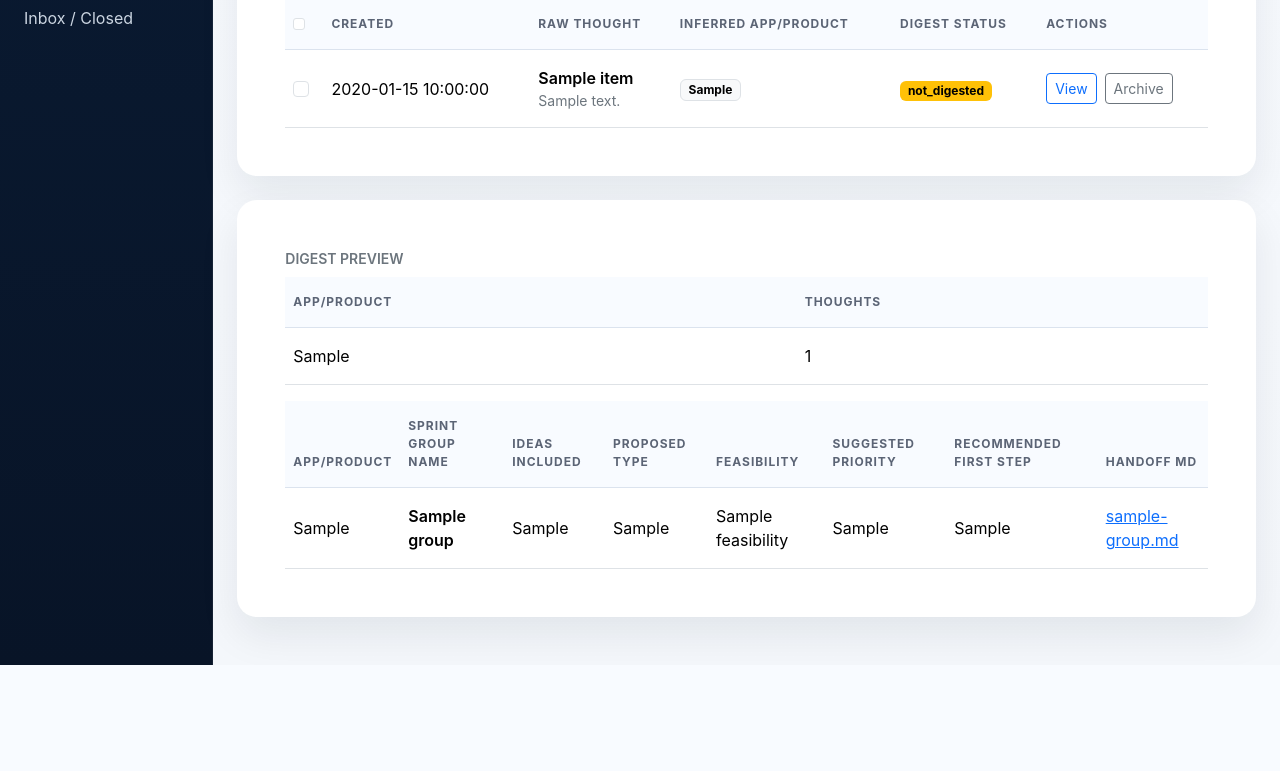
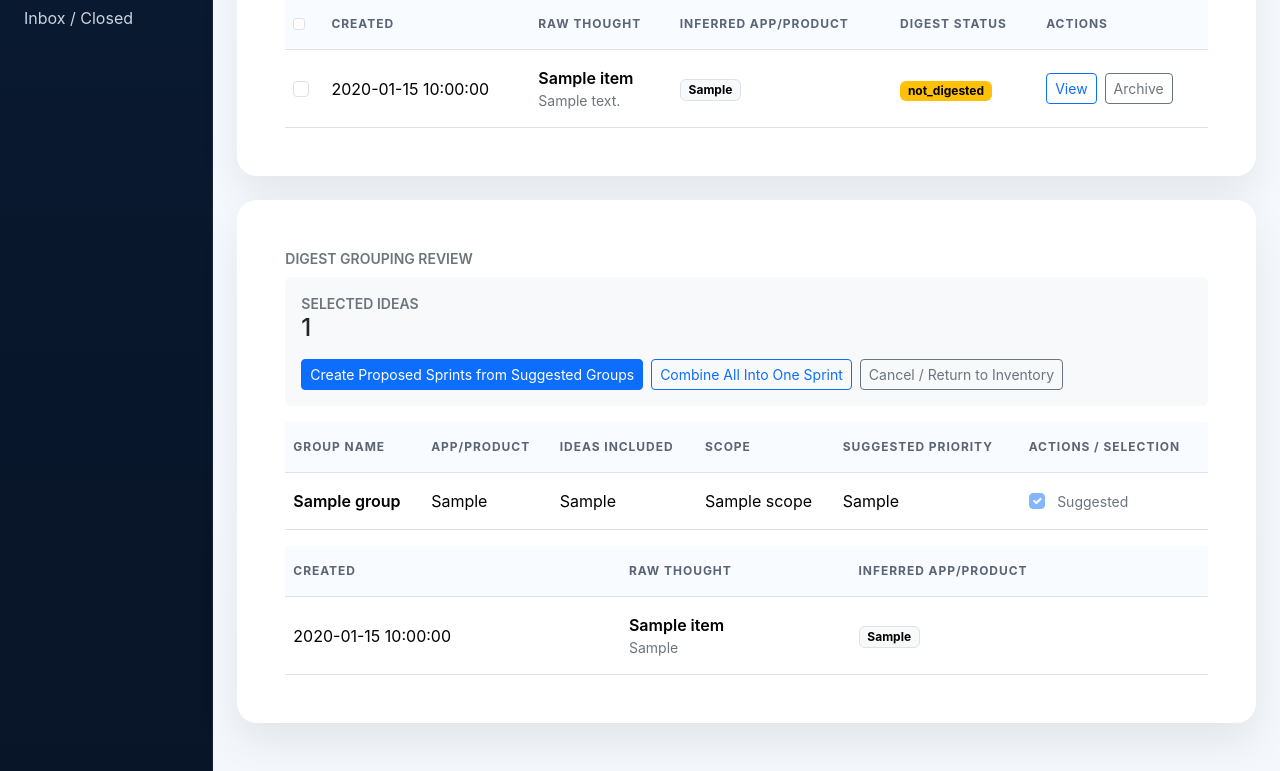
Before and after one commit to fourseasonsft/worklog-viewer, a Flask app: template templates/assistant.html in a window 1280 px wide. Shown: the part 876-1647 px from the top of the page. Before the commit the page ends 1541 px from the top, so only its background shows below. Run offline with Flask 3, Linux system fonts and the light colour scheme; the template is opened without the code that fills it: most values are stand-ins (such as "Sample title", 1, 10 or a date in 2020); some libraries are stand-ins or nearby versions.

Commit message:
Add digest grouping review before proposal creation

```diff
--- a/app.py
+++ b/app.py
@@ -2066,6 +2066,95 @@ def _build_handoff_markdown(app_name: str, sprint_name: str, thoughts: list[dict
     )
 
 
+def _preview_thought_items(items: list[dict[str, str]]) -> dict[str, object]:
+    preview = _digest_groups_from_items(items)
+    preview["source_thought_ids"] = [_thought_item_fingerprint(item) for item in items]
+    preview["source_thought_paths"] = [item.get("path") for item in items]
+    return preview
+
+
+def _proposal_from_digest_group(group: dict[str, object]) -> dict[str, object]:
+    thoughts = [thought for thought in group.get("thoughts") or [] if isinstance(thought, dict)]
+    intended_sprint_code = str(
+        group.get("intended_sprint_code")
+        or group.get("sprint_code")
+        or _generate_sprint_code(str(group.get("app_product") or "Other"))
+    )
+    source_idea_summaries = [
+        thought.get("normalized_summary") or thought.get("display_snippet") or thought.get("raw_text_full") or thought.get("title") or thought.get("path")
+        for thought in thoughts
+    ]
+    source_thought_paths = [thought.get("path") for thought in thoughts if thought.get("path")]
+    source_thought_ids = [_thought_item_fingerprint(thought) for thought in thoughts if thought.get("path")]
+    return {
+        **group,
+        "proposal_id": group.get("proposal_id") or _generate_proposal_id(),
+        "intended_sprint_code": intended_sprint_code,
+        "sprint_code": intended_sprint_code,
+        "status": "proposed",
+        "created_at": datetime.now(timezone.utc).isoformat(),
+        "updated_at": datetime.now(timezone.utc).isoformat(),
+        "source_thought_paths": source_thought_paths,
+        "source_thought_ids": source_thought_ids,
+        "source_idea_summaries": source_idea_summaries,
+        "proposed_work": group.get("proposed_work") or source_idea_summaries,
+        "handoff_md": _build_handoff_markdown(
+            str(group.get("app_product") or "Other"),
+            str(group.get("sprint_group_name") or "Sprint"),
+            thoughts,
+            {**group, "intended_sprint_code": intended_sprint_code},
+        ),
+    }
+
+
+def _create_proposed_sprints_from_preview(preview: dict[str, object], mode: str = "suggested") -> list[dict[str, object]]:
+    groups = [group for group in preview.get("sprint_groups") or [] if isinstance(group, dict)]
+    if mode == "combine_all":
+        all_thoughts = []
+        for group in groups:
+            for thought in group.get("thoughts") or []:
+                if isinstance(thought, dict):
+                    all_thoughts.append(thought)
+        if not all_thoughts:
+            all_thoughts = [thought for thought in _thought_box_items(digested_only=False) if isinstance(thought, dict)]
+        if not all_thoughts:
+            return []
+        app_product = preview.get("combined_app_product") or max(
+            {thought.get("ai_inferred_app") or "Other" for thought in all_thoughts},
+            key=lambda app_name: sum(1 for thought in all_thoughts if (thought.get("ai_inferred_app") or "Other") == app_name),
+        )
+        combined_group = {
+            "app_product": app_product,
+            "sprint_group_name": preview.get("combined_sprint_group_name") or _sprint_group_name(app_product, all_thoughts),
+            "ideas_included": len(all_thoughts),
+            "proposed_type": _sprint_group_type(all_thoughts),
+            "feasibility": _sprint_group_feasibility(all_thoughts),
+            "suggested_priority": _sprint_group_priority(all_thoughts),
+            "recommended_first_step": all_thoughts[0].get("normalized_summary") if all_thoughts else "Review the source ideas and choose the smallest focused implementation slice.",
+            "source_thoughts": [thought.get("path") for thought in all_thoughts if thought.get("path")],
+            "scope": _sprint_group_scope(all_thoughts),
+            "purpose": "Combine the selected Worklog ideas into one reviewed sprint proposal." if app_product == "Worklog" else f"Combine the selected {app_product} ideas into one reviewed sprint proposal.",
+            "thoughts": all_thoughts,
+        }
+        groups = [combined_group]
+    created = []
+    for group in groups:
+        proposal = _proposal_from_digest_group(group)
+        record_path = _write_proposed_sprint_record(proposal)
+        proposal["path"] = str(record_path.relative_to(WORKLOG_ROOT))
+        moved_thoughts = []
+        for thought in group.get("thoughts") or []:
+            if not isinstance(thought, dict) or not thought.get("path"):
+                continue
+            source_file = WORKLOG_ROOT / str(thought["path"])
+            if source_file.exists():
+                destination = _move_thought(source_file, _thought_digested_dir())
+                moved_thoughts.append(str(destination.relative_to(WORKLOG_ROOT)))
+        proposal["digested_source_thoughts"] = moved_thoughts
+        created.append(proposal)
+    return created
+
+
 def _group_thoughts_for_sprints(items: list[dict[str, str]]) -> dict[str, object]:
     if not items:
         return {
@@ -2694,7 +2783,7 @@ def assistant():
     conversation = _thought_box_items(digested_only=False)[:12]
     digest_preview = None
     if request.args.get("digest_preview") == "1":
-        digest_preview = _digest_groups_from_items(_thought_box_items(digested_only=False))
+        digest_preview = _preview_thought_items(_thought_box_items(digested_only=False))
     return render_template(
         "assistant.html",
         conversation=conversation,
@@ -2924,84 +3013,50 @@ def assistant_digest_preview():
     skipped_selected_paths = [path for path in thought_paths if path not in active_by_path]
     if selected_only and not thoughts:
         return {"ok": False, "error": "Selected idea IDs no longer match active raw ideas."}, 400
-    preview = _digest_groups_from_items(thoughts)
-    for group in preview.get("sprint_groups", []):
-        intended_sprint_code = str(group.get("intended_sprint_code") or group.get("sprint_code") or _generate_sprint_code(str(group.get("app_product") or "Other")))
-        proposal = {
-            **group,
-            "proposal_id": group.get("proposal_id") or _generate_proposal_id(),
-            "intended_sprint_code": intended_sprint_code,
-            "sprint_code": intended_sprint_code,
-            "status": "proposed",
-            "created_at": datetime.now(timezone.utc).isoformat(),
-            "updated_at": datetime.now(timezone.utc).isoformat(),
-            "source_thought_paths": group.get("source_thoughts") or [],
-            "source_thought_ids": [str(item) for item in group.get("thoughts", []) and [_thought_item_fingerprint(item) for item in group.get("thoughts", [])] or []],
-            "source_idea_summaries": [thought.get("normalized_summary") or thought.get("display_snippet") or thought.get("raw_text_full") for thought in group.get("thoughts", [])],
-            "handoff_md": _build_handoff_markdown(group["app_product"], group["sprint_group_name"], group["thoughts"], {**group, "intended_sprint_code": intended_sprint_code}),
-        }
-        proposal["path"] = str(_write_proposed_sprint_record(proposal).relative_to(WORKLOG_ROOT))
-    preview["selection_mode"] = "selected" if (thought_ids or thought_paths) else "all"
+    preview = _preview_thought_items(thoughts)
+    preview["review_mode"] = True
+    preview["selection_mode"] = "selected" if selected_only and (thought_ids or thought_paths) else "all"
     preview["selected_thought_ids"] = [str(item) for item in thought_ids]
     preview["selected_idea_ids"] = [str(item) for item in thought_ids]
     preview["selected_thought_paths"] = [str(path) for path in thought_paths]
     preview["skipped_selected_thought_ids"] = skipped_selected_ids
     preview["skipped_selected_thought_paths"] = skipped_selected_paths
-    preview["source_thought_ids"] = [_thought_item_fingerprint(item) for item in thoughts]
-    preview["source_thought_paths"] = [item.get("path") for item in thoughts]
-    return {"ok": True, "digest_preview": preview, "thought_count": len(thoughts)}
+    preview["source_idea_count"] = len(thoughts)
+    preview["selected_idea_count"] = len(thoughts)
+    return {"ok": True, "digest_preview": preview, "thought_count": len(thoughts), "assistant_reply": "Review the suggested grouping before creating proposed sprint records."}
+
+
+@app.route("/api/assistant/create-proposed-sprints", methods=["POST"])
+@_require_worklog_session
+def assistant_create_proposed_sprints():
+    payload = request.get_json(silent=True) or {}
+    preview = payload.get("digest_preview") or {}
+    action = (payload.get("action") or "accept_suggested").strip().lower()
+    if action == "cancel":
+        return {"ok": True, "created_proposed_sprints": [], "assistant_reply": "Digest grouping review canceled."}
+    groups = [group for group in preview.get("sprint_groups") or [] if isinstance(group, dict)]
+    if not groups:
+        return {"ok": False, "error": "No suggested groups were available to create proposed sprints."}, 400
+    if action == "combine_all":
+        created_proposals = _create_proposed_sprints_from_preview(preview, "combine_all")
+    else:
+        created_proposals = _create_proposed_sprints_from_preview(preview, "suggested")
+    created_sprints = [{"proposal_id": proposal["proposal_id"], "sprint_code": proposal["sprint_code"], "path": proposal.get("path")} for proposal in created_proposals]
+    sprint_detail_urls = [url_for("sprint_detail", sprint_id=proposal["proposal_id"]) for proposal in created_proposals]
+    return {
+        "ok": True,
+        "created_proposed_sprints": created_sprints,
+        "sprint_detail_urls": sprint_detail_urls,
+        "sprint_queue_url": url_for("sprints", status="proposed"),
+        "assistant_reply": "Proposed sprint groups created. Review them in Sprint Queue.",
+    }
 
 
 @app.route("/api/assistant/approve-digest", methods=["POST"])
 @_require_worklog_session
 def assistant_approve_digest():
     payload = request.get_json(silent=True) or {}
-    preview = payload.get("digest_preview") or {}
-    proposal_ids = [str(item) for item in preview.get("proposal_ids") or preview.get("selected_proposal_ids") or [] if str(item).strip()]
-    if not proposal_ids:
-        proposal_ids = [str(item.get("proposal_id") or "") for item in preview.get("sprint_groups") or [] if str(item.get("proposal_id") or "").strip()]
-    if not proposal_ids and not preview.get("sprint_groups"):
-        return {"ok": False, "error": "Select one or more proposed groups first."}, 400
-    if not proposal_ids and preview.get("sprint_groups"):
-        for group in preview.get("sprint_groups") or []:
-            proposal = {
-                **group,
-                "proposal_id": _generate_proposal_id(),
-                "intended_sprint_code": str(group.get("intended_sprint_code") or group.get("sprint_code") or _generate_sprint_code(str(group.get("app_product") or "Other"))),
-                "sprint_code": str(group.get("intended_sprint_code") or group.get("sprint_code") or _generate_sprint_code(str(group.get("app_product") or "Other"))),
-                "status": "proposed",
-                "created_at": datetime.now(timezone.utc).isoformat(),
-                "updated_at": datetime.now(timezone.utc).isoformat(),
-                "source_thought_paths": [thought.get("path") for thought in group.get("thoughts") or [] if thought.get("path")],
-                "source_thought_ids": [_thought_item_fingerprint(thought) for thought in group.get("thoughts") or [] if thought.get("path")],
-                "source_idea_summaries": [thought.get("normalized_summary") or thought.get("display_snippet") or thought.get("raw_text_full") for thought in group.get("thoughts") or [] if thought.get("path")],
-                "handoff_md": _build_handoff_markdown(group["app_product"], group["sprint_group_name"], group["thoughts"], {**group, "intended_sprint_code": str(group.get("intended_sprint_code") or group.get("sprint_code") or "")}),
-            }
-            _write_proposed_sprint_record(proposal)
-            proposal_ids.append(proposal["proposal_id"])
-    approved_sprints = []
-    created_handoffs = []
-    moved_thoughts = []
-    sprint_detail_urls = []
-    for proposal_id in proposal_ids:
-        proposal = _proposed_sprint_record_by_id(proposal_id)
-        if not proposal:
-            continue
-        approved = _approve_proposed_sprint_record(proposal)
-        approved_sprints.append({"sprint_id": approved["sprint_id"], "sprint_code": approved["sprint_code"], "path": approved["path"]})
-        sprint_detail_urls.append(url_for("sprint_detail", sprint_id=approved["sprint_id"]))
-        created_handoffs.append(str((WORKLOG_ROOT / approved["handoff_path"]).relative_to(WORKLOG_ROOT)))
-        moved_thoughts.extend(approved.get("digested_source_thoughts") or [])
-    return {
-        "ok": True,
-        "created_sprints": approved_sprints,
-        "created_handoffs": created_handoffs,
-        "moved_thoughts": moved_thoughts,
-        "sprint_queue_url": url_for("sprints", status="proposed"),
-        "sprint_detail_urls": sprint_detail_urls,
-        "handoff_urls": [url_for("view_file", relative_path=path) for path in created_handoffs],
-        "assistant_reply": "Proposed sprint groups created. Review them in Sprint Queue.",
-    }
+    return assistant_create_proposed_sprints()
 
 
 @app.route("/api/assistant/archive-thought", methods=["POST"])
--- a/templates/assistant.html
+++ b/templates/assistant.html
@@ -111,25 +111,46 @@
 
   <section class="card surface-card card-shadow border-0 mb-4">
     <div class="card-body p-4 p-xl-5">
-      <div class="text-uppercase text-secondary small fw-semibold mb-2">Digest Preview</div>
+      <div class="text-uppercase text-secondary small fw-semibold mb-2">Digest Grouping Review</div>
       <div id="digest-preview-empty" class="{% if digest_preview %}d-none{% endif %} text-secondary">
-        Request a digest to create proposed sprint groups. Review them in Sprint Queue.
+        Request a digest to review suggested groups before creating proposed sprint records.
       </div>
       <div id="digest-preview-body" class="{% if not digest_preview %}d-none{% endif %}">
         {% if digest_preview %}
+          <div class="card border-0 bg-body-tertiary mb-3">
+            <div class="card-body d-flex flex-wrap gap-3 justify-content-between align-items-center">
+              <div>
+                <div class="small text-secondary text-uppercase fw-semibold">Selected Ideas</div>
+                <div class="h4 mb-0" id="digest-selected-count">{{ digest_preview.selected_idea_count or digest_preview.source_idea_count or digest_preview.active_items|length }}</div>
+              </div>
+              <div class="d-flex flex-wrap gap-2">
+                <button class="btn btn-primary btn-sm" type="button" id="create-suggested-groups-button">Create Proposed Sprints from Suggested Groups</button>
+                <button class="btn btn-outline-primary btn-sm" type="button" id="combine-all-button">Combine All Into One Sprint</button>
+                <button class="btn btn-outline-secondary btn-sm" type="button" id="cancel-grouping-button">Cancel / Return to Inventory</button>
+              </div>
+            </div>
+          </div>
           <div class="table-responsive mb-3">
             <table class="table inbox-table align-middle mb-0">
               <thead>
                 <tr>
+                  <th>Group Name</th>
                   <th>App/Product</th>
-                  <th>Thoughts</th>
+                  <th>Ideas Included</th>
+                  <th>Scope</th>
+                  <th>Suggested Priority</th>
+                  <th>Actions / Selection</th>
                 </tr>
               </thead>
-              <tbody id="digest-app-table">
-                {% for row in digest_preview.app_groups %}
+              <tbody id="digest-sprint-table">
+                {% for group in digest_preview.sprint_groups %}
                   <tr>
-                    <td>{{ row.app_product }}</td>
-                    <td>{{ row.thought_count }}</td>
+                    <td class="fw-semibold">{{ group.sprint_group_name }}</td>
+                    <td>{{ group.app_product }}</td>
+                    <td>{{ group.ideas_included }}</td>
+                    <td>{{ group.scope }}</td>
+                    <td>{{ group.suggested_priority }}</td>
+                    <td><input class="form-check-input" type="checkbox" checked disabled> <span class="text-secondary small ms-2">Suggested</span></td>
                   </tr>
                 {% endfor %}
               </tbody>
@@ -139,27 +160,20 @@
             <table class="table inbox-table align-middle mb-0">
               <thead>
                 <tr>
-                  <th>App/Product</th>
-                  <th>Sprint Group Name</th>
-                  <th>Ideas Included</th>
-                  <th>Proposed Type</th>
-                  <th>Feasibility</th>
-                  <th>Suggested Priority</th>
-                  <th>Recommended First Step</th>
-                  <th>Handoff MD</th>
+                  <th>Created</th>
+                  <th>Raw Thought</th>
+                  <th>Inferred App/Product</th>
                 </tr>
               </thead>
-              <tbody id="digest-sprint-table">
-                {% for group in digest_preview.sprint_groups %}
+              <tbody id="digest-source-table">
+                {% for item in digest_preview.active_items %}
                   <tr>
-                    <td>{{ group.app_product }}</td>
-                    <td class="fw-semibold">{{ group.sprint_group_name }}</td>
-                    <td>{{ group.ideas_included }}</td>
-                    <td>{{ group.proposed_type }}</td>
-                    <td>{{ group.feasibility }}</td>
-                    <td>{{ group.suggested_priority }}</td>
-                    <td>{{ group.recommended_first_step }}</td>
-                    <td><a href="/sprints?status=proposed">{{ group.sprint_group_name|lower|replace(' ', '-') }}.md</a></td>
+                    <td class="text-nowrap">{{ item.created_display or item.created_at or item.mtime_display or 'Unknown' }}</td>
+                    <td>
+                      <div class="fw-semibold">{{ item.title }}</div>
+                      <div class="text-secondary small">{{ item.display_snippet or item.normalized_summary or 'No raw text recorded.' }}</div>
+                    </td>
+                    <td><span class="badge text-bg-light border">{{ item.ai_inferred_app or 'Other' }}</span></td>
                   </tr>
                 {% endfor %}
               </tbody>
@@ -187,8 +201,12 @@
   const input = form.querySelector('textarea[name="message"]');
   const previewBody = document.getElementById('digest-preview-body');
   const previewEmpty = document.getElementById('digest-preview-empty');
-  const digestAppTable = document.getElementById('digest-app-table');
+  const digestSelectedCount = document.getElementById('digest-selected-count');
   const digestSprintTable = document.getElementById('digest-sprint-table');
+  const digestSourceTable = document.getElementById('digest-source-table');
+  const createSuggestedGroupsButton = document.getElementById('create-suggested-groups-button');
+  const combineAllButton = document.getElementById('combine-all-button');
+  const cancelGroupingButton = document.getElementById('cancel-grouping-button');
   const ideaInventoryBody = document.getElementById('idea-inventory-body');
   const selectedCountBadge = document.getElementById('selected-count-badge');
   const selectionStatus = document.getElementById('selection-status');
@@ -232,30 +250,59 @@
     clearDigestResult();
     previewEmpty.classList.add('d-none');
     previewBody.classList.remove('d-none');
-    if (digestAppTable) {
-      digestAppTable.innerHTML = '';
-      (data.app_groups || []).forEach((row) => {
-        const tr = document.createElement('tr');
-        tr.innerHTML = `<td>${row.app_product || ''}</td><td>${row.thought_count || 0}</td>`;
-        digestAppTable.appendChild(tr);
-      });
+    if (digestSelectedCount) {
+      digestSelectedCount.textContent = data.selected_idea_count || data.source_idea_count || (data.active_items || []).length || 0;
     }
     if (digestSprintTable) {
       digestSprintTable.innerHTML = '';
       (data.sprint_groups || []).forEach((group) => {
         const tr = document.createElement('tr');
         tr.innerHTML = `
+          <td class="fw-semibold">${group.sprint_group_name || ''}</td>
           <td>${group.app_product || ''}</td>
-          <td class="fw-semibold">${group.sprint_group_name || ''}</td>
           <td>${group.ideas_included || 0}</td>
-          <td>${group.proposed_type || ''}</td>
-          <td>${group.feasibility || ''}</td>
+          <td>${group.scope || ''}</td>
           <td>${group.suggested_priority || ''}</td>
-          <td>${group.recommended_first_step || ''}</td>
-          <td><code class="small">${(group.sprint_group_name || '').toLowerCase().replace(/\s+/g, '-')}.md</code></td>
+          <td><input class="form-check-input" type="checkbox" checked disabled> <span class="text-secondary small ms-2">Suggested</span></td>
         `;
         digestSprintTable.appendChild(tr);
       });
+    }
+    if (digestSourceTable) {
+      digestSourceTable.innerHTML = '';
+      (data.active_items || []).forEach((item) => {
+        const tr = document.createElement('tr');
+        tr.innerHTML = `
+          <td class="text-nowrap">${item.created_display || item.created_at || item.mtime_display || 'Unknown'}</td>
+          <td>
+            <div class="fw-semibold">${item.title || ''}</div>
+            <div class="text-secondary small">${item.display_snippet || item.normalized_summary || 'No raw text recorded.'}</div>
+          </td>
+          <td><span class="badge text-bg-light border">${item.ai_inferred_app || 'Other'}</span></td>
+        `;
+        digestSourceTable.appendChild(tr);
+      });
+    }
+  }
+
+  async function finalizeDigest(action) {
+    if (!digestPreview) return;
+    clearDigestResult();
+    const res = await fetch('{{ url_for("assistant_create_proposed_sprints") }}', {
+      method: 'POST',
+      headers: {'Content-Type': 'application/json'},
+      body: JSON.stringify({digest_preview: digestPreview, action}),
+    });
+    const data = await res.json();
+    if (!res.ok) {
+      showDigestResult(data.error || 'Failed to create proposed sprints.', 'danger');
+      return;
+    }
+    showDigestResult(data.assistant_reply || 'Proposed sprint groups created.', action === 'cancel' ? 'secondary' : 'success', action === 'cancel' ? [] : [
+      '<a class="btn btn-sm btn-outline-primary" href="/sprints?status=proposed">Open Sprint Queue</a>',
+    ]);
+    if (action !== 'cancel') {
+      await refreshIdeas();
     }
   }
 
@@ -396,6 +443,9 @@
     });
     digestSelectedButton?.addEventListener('click', () => requestDigest(true));
     digestAllButton?.addEventListener('click', () => requestDigest(false));
+    createSuggestedGroupsButton?.addEventListener('click', () => finalizeDigest('accept_suggested'));
+    combineAllButton?.addEventListener('click', () => finalizeDigest('combine_all'));
+    cancelGroupingButton?.addEventListener('click', () => finalizeDigest('cancel'));
     archiveSelectedButton?.addEventListener('click', async () => {
       const thought_paths = Array.from(document.querySelectorAll('.idea-select:checked')).map((checkbox) => checkbox.dataset.thoughtPath || checkbox.closest('tr')?.dataset.thoughtPath || checkbox.value);
       if (!thought_paths.length) {
```
Also changed, not shown: tests/test_assistant.py (+73 -47 lines), tests/test_sprints.py (+9 -10 lines).
